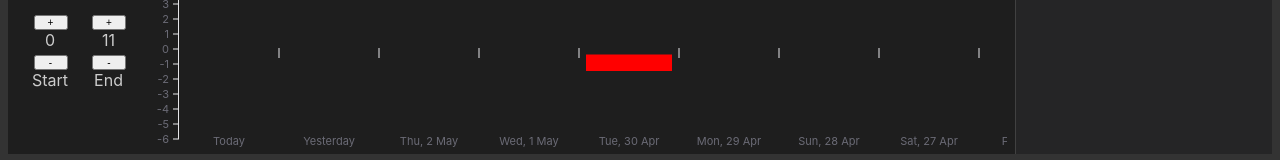
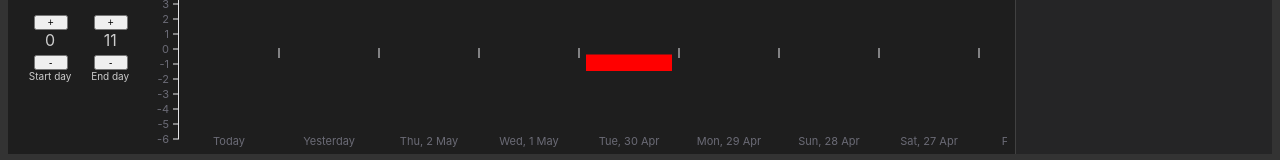
Before and after one commit to AlexJohnKennedy/TrackYourTodos, a React (Create React App) app: page / in a window 1280 px wide. Shown: the part 625-785 px from the top of the page. Built offline with nearby package versions, Linux system fonts and the light colour scheme.

Commit message:
custom text for the range selectors based on which grouping is used

```diff
--- a/src/css/TaskStatisticsSection.css
+++ b/src/css/TaskStatisticsSection.css
@@ -63,6 +63,9 @@
     flex-direction: row;
     justify-content: space-evenly;
 }
+.TaskStatisticsSection .historyBarChartWrapper .groupingControllerBlock .rangeSelectors .text {
+    font-size: 1rem;
+}
 
 .TaskStatisticsSection .historyBarChartWrapper .axisContainer {
     flex-grow: 0;
--- a/src/reactComponents/TaskStatisticsSection.js
+++ b/src/reactComponents/TaskStatisticsSection.js
@@ -298,6 +298,21 @@ function monthTickFormatter(index, barWidth) {
 
 class SelectionController extends Component {
     render() {
+        let startText;
+        let endText;
+        if (this.props.currentIndex === 0) {
+            startText = "Start day";
+            endText = "End day"
+        }
+        else if (this.props.currentIndex === 1) {
+            startText = "Start week";
+            endText = "End week";
+        }
+        else {
+            startText = "Start month";
+            endText = "End month";
+        }
+
         return (
             <div className="groupingControllerBlock">
                 <div className="title"> Group by: </div>
@@ -305,8 +320,8 @@ class SelectionController extends Component {
                 <button onClick={() => this.props.indexToggleFunc(1)}> Week </button>
                 <button onClick={() => this.props.indexToggleFunc(2)}> Month </button>
                 <div className="rangeSelectors">
-                    <RangeSelectionBlock text="Start" value={this.props.startIndex} increment={this.props.startincrement} decrement={this.props.startdecrement}/>
-                    <RangeSelectionBlock text="End" value={this.props.stopIndex} increment={this.props.stopincrement} decrement={this.props.stopdecrement}/>
+                    <RangeSelectionBlock text={startText} value={this.props.startIndex} increment={this.props.startincrement} decrement={this.props.startdecrement}/>
+                    <RangeSelectionBlock text={endText} value={this.props.stopIndex} increment={this.props.stopincrement} decrement={this.props.stopdecrement}/>
                 </div>
             </div>
         );
@@ -321,7 +336,7 @@ class RangeSelectionBlock extends Component {
                 <button onClick={this.props.increment}> + </button>
                 <div> {this.props.value} </div>
                 <button onClick={this.props.decrement}> - </button>
-                <div> {this.props.text} </div>
+                <div className="text"> {this.props.text} </div>
             </div>
         );
     }
```
